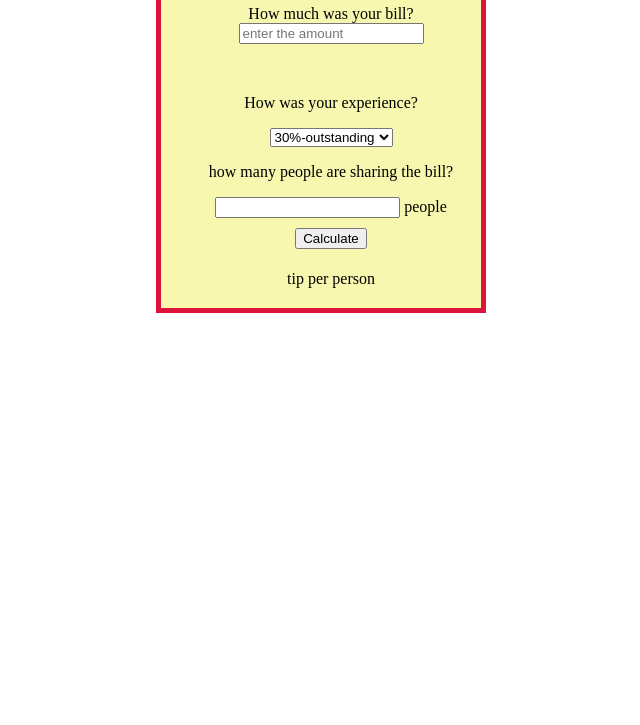
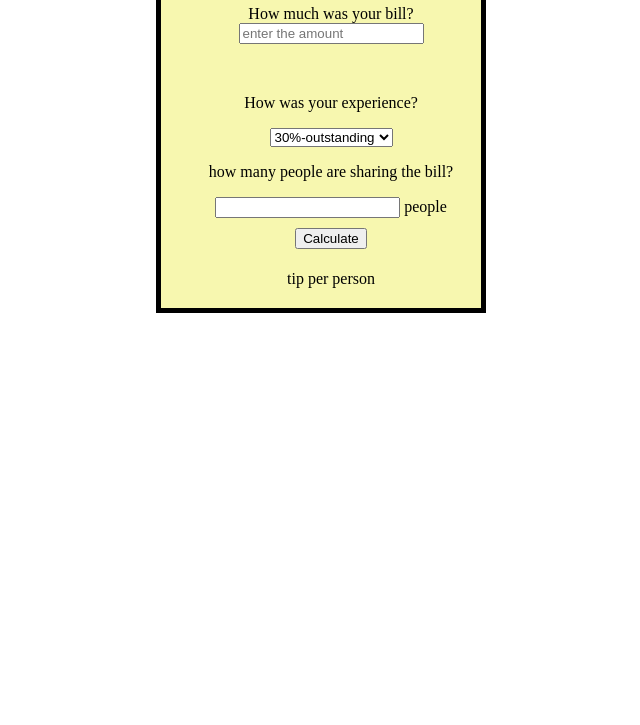
Before and after one commit to anurag9012/tipcalculator, a plain HTML site: page index.html in a window 1280 px wide. Shown: the part 75-800 px from the top of the page, without its empty margins (319-959 px from the left). Drawn offline with Linux system fonts and the light colour scheme.

Commit message:
chaging the border

```diff
--- /dev/null
+++ b/anurag.js
@@ -0,0 +1 @@
+console.log('anurag');
--- a/style.css
+++ b/style.css
@@ -1,6 +1,7 @@
 #mainbox{
     background-color: #edec4970;
-    border: 5px solid crimson ;
+    border: 5px solid black;
+    border-radius: 50 px;
     width: 300px;
    top: 10%;
     margin: auto;
```
